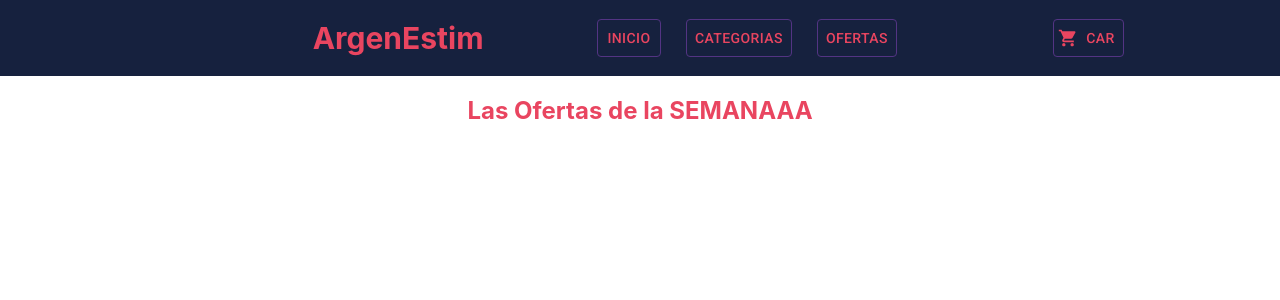
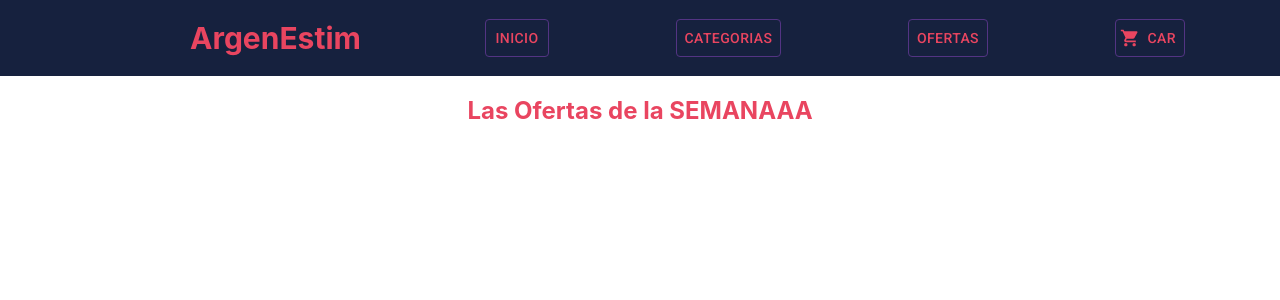
Before and after one commit to lucasrueda12/argenstim, a React (Create React App) app: page / in a window 1280 px wide. Shown: the top 300 px of the page. Built offline with nearby package versions, Linux system fonts and the light colour scheme.

Commit message:
Navbar separado del header, CartWidget en el navbar, ItemListContainer en App

```diff
--- a/src/App.js
+++ b/src/App.js
@@ -1,21 +1,18 @@
 import React from 'react';
-import NavBar from "./Components/NavBar/NavBar"
+import NavBar from "./Components/Header/Header"
+import {ItemListContainer} from "./Components/ItemListContainer/ItemListContainer"
 
 function App() {
+
+  const item = "Las Ofertas de la SEMANAAA";
   return (
     <>
       <NavBar />
-      <h2 style={styles.titulo}> Las Ofertas de la SEMANAAA</h2>
+      <ItemListContainer greeting={item}/>
     </>
 
   );
 }
 
-const styles = {
-  titulo:{
-    textAlign: 'center',
-    width: '100%',
-    color: '#E94560'
-  }
-}
+
 export default App;
--- /dev/null
+++ b/src/Components/Header/CartWidget/CartWidget.js
@@ -0,0 +1,15 @@
+import ShoppingCartIcon from '@mui/icons-material/ShoppingCart';
+import Button from '@mui/material/Button';
+
+export const CartWidget = ()=>{
+    return(
+        <Button sx={{ border: '1px solid #533483', color: "#E94560"  }}
+            variant="text"
+            startIcon={< ShoppingCartIcon
+                fontSize="large"
+                sx={{ color: "#E94560" }}
+            />}>
+            Car
+        </Button>
+    )
+}
--- /dev/null
+++ b/src/Components/Header/Header.js
@@ -0,0 +1,32 @@
+import React from 'react';
+import { NavBar } from './Nav/NavBar';
+
+const Header = () =>{
+  return (
+    <header style={styles.contain}>
+        <img src="" alt="" />
+        <h1 style={styles.titulo}> ArgenEstim </h1>
+        <NavBar />
+    </header>
+  );
+}
+
+const styles = {
+    contain:{
+            display: 'flex',
+            width: '100%',
+            flexDirection: 'row',
+            flexWrap: 'wrap',
+            justifyContent: 'space-evenly',
+            alignItems: 'center',
+            backgroundColor: "#16213E"
+        },
+    titulo:{
+            display: 'flex',
+            color: "#E94560",
+            fontSize: 30,
+            width: 200,
+        }
+}
+
+export default Header;
--- /dev/null
+++ b/src/Components/Header/Nav/NavBar.js
@@ -0,0 +1,21 @@
+import Button from '@mui/material/Button';
+import { CartWidget } from '../CartWidget/CartWidget';
+
+export const NavBar = ()=>{
+    return (
+        <nav style={styles.nav}>
+            <Button sx={{ border: '1px solid #533483', color: "#E94560" }} variant="text">Inicio</Button>
+            <Button sx={{ border: '1px solid #533483', color: "#E94560" }} variant="text">Categorias</Button>
+            <Button sx={{ border: '1px solid #533483', color: "#E94560"  }} variant="text">Ofertas</Button>
+            <CartWidget />
+        </nav>
+    );
+}
+
+const styles = {
+    nav:{
+        display: 'flex',
+        width: 700,
+        justifyContent: "space-between"
+    },
+}
--- /dev/null
+++ b/src/Components/ItemListContainer/ItemListContainer.js
@@ -0,0 +1,14 @@
+
+export const ItemListContainer = (greeting) =>{
+    return(
+        <h2 style={styles.titulo}>{greeting.greeting}</h2>
+    );
+}
+
+const styles = {
+    titulo:{
+      textAlign: 'center',
+      width: '100%',
+      color: '#E94560'
+    }
+  }
--- a/src/Components/NavBar/NavBar.js
+++ /dev/null
@@ -1,51 +0,0 @@
-import React from 'react';
-import ShoppingCartIcon from '@mui/icons-material/ShoppingCart';
-import Button from '@mui/material/Button';
-
-function Header() {
-  return (
-    <header style={styles.contain}>
-    <img src="" alt="" />
-    <h1 style={styles.titulo}> ArgenEstim </h1>
-    <nav style={styles.nav}>
-        <Button sx={{ border: '1px solid #533483', color: "#E94560" }} variant="text">Inicio</Button>
-        <Button sx={{ border: '1px solid #533483', color: "#E94560" }} variant="text">Categorias</Button>
-        <Button sx={{ border: '1px solid #533483', color: "#E94560"  }} variant="text">Ofertas</Button>
-    </nav>
-    <Button sx={{ border: '1px solid #533483', color: "#E94560"  }}
-            variant="text"
-            startIcon={< ShoppingCartIcon
-                fontSize="large"
-                sx={{ color: "#E94560" }}
-            />}>
-        Car
-    </Button>
-    </header>
-  );
-}
-
-const styles = {
-    contain:{
-            display: 'flex',
-            width: '100%',
-            flexDirection: 'row',
-            flexWrap: 'wrap',
-            justifyContent: 'space-evenly',
-            alignItems: 'center',
-            backgroundColor: "#16213E"
-        },
-    titulo:{
-            display: 'flex',
-            color: "#E94560",
-            fontSize: 30,
-            width: '10%',
-        },
-    nav:{
-        display: 'flex',
-        width: 300,
-        justifyContent: "space-between"
-    },
-}
-
-
-export default Header;
```
